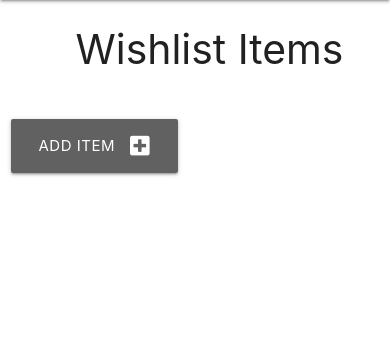
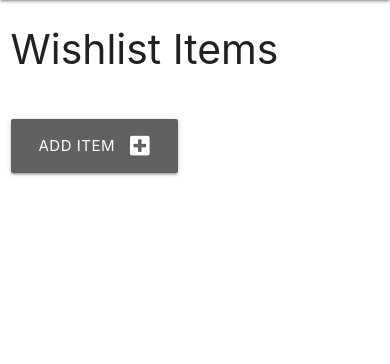
Before and after one commit to mutkovicova/personal-wishlist-project3, a Flask app: page / in a window 390 px wide. Shown: the part 56-420 px from the top of the page. Run offline with Flask 2, Linux system fonts and the light colour scheme; data that the repository does not hold is empty.

Commit message:
responsiveness testing

```diff
--- a/wishlist/templates/items.html
+++ b/wishlist/templates/items.html
@@ -2,7 +2,7 @@
 
 {% block container %}
 <div class="row">
-    <div class="col l8 push-s2">
+    <div class="col l8 push-l2">
         <h3 class="grey-text text-darken-4 center-align">Wishlist Items</h3>
     </div>
     <div class="col l4 m2 right-align add-button">
```
